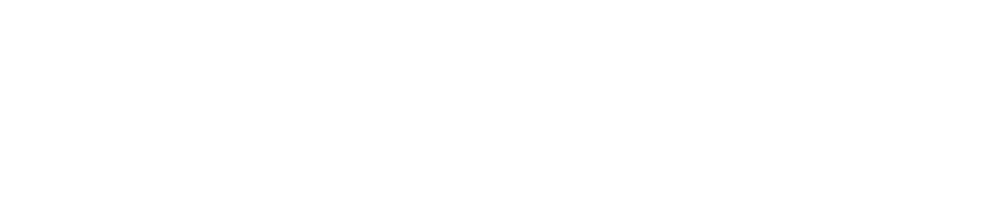
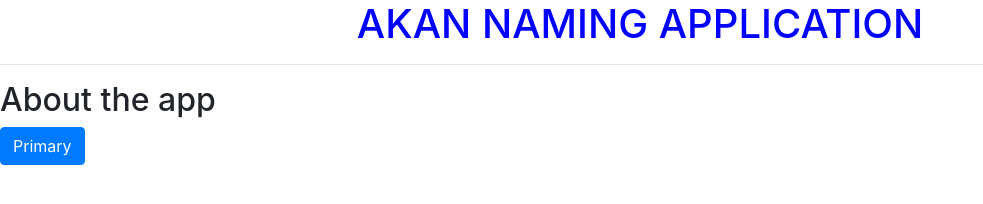
Before and after one commit to virginiah894/akan, a plain HTML site: page akan/index.html in a window 1280 px wide. Shown: the whole page, without its empty margins (0-983 px from the left). Drawn offline with Linux system fonts and the light colour scheme.

Commit message:
add links to the html file

```diff
--- a/akan/css/styles.css
+++ b/akan/css/styles.css
@@ -0,0 +1,4 @@
+h1{
+  text-align: center;
+  color:blue;
+}
--- a/akan/index.html
+++ b/akan/index.html
@@ -4,9 +4,24 @@
   <meta charset="UTF-8">
   <meta name="viewport" content="width=device-width, initial-scale=1.0">
   <meta http-equiv="X-UA-Compatible" content="ie=edge">
-  <title>Document</title>
+
+  <link rel="stylesheet" type="text/css" href="/css/styles.css">
+  <link rel="stylesheet" type="text/css" href="/css/bootstrap.min.css">
+  <title>AKAN NAMING APPLICATION</title>
 </head>
 <body>
+  <h1>AKAN NAMING APPLICATION</h1>
+  <hr>
+  <section>
+    <h2>About the app</h2>
+  </section>
 
+    <button type="button" class="btn btn-primary">Primary</button>
+
+
+
+
+  <script src="./js/javascript.js"></script>
+  <script src="./js/bootstrap.min.js"></script>
 </body>
 </html>
```
Also changed, not shown: akan/css/bootstrap.min.css (added), akan/js/bootstrap.min.js (added).
